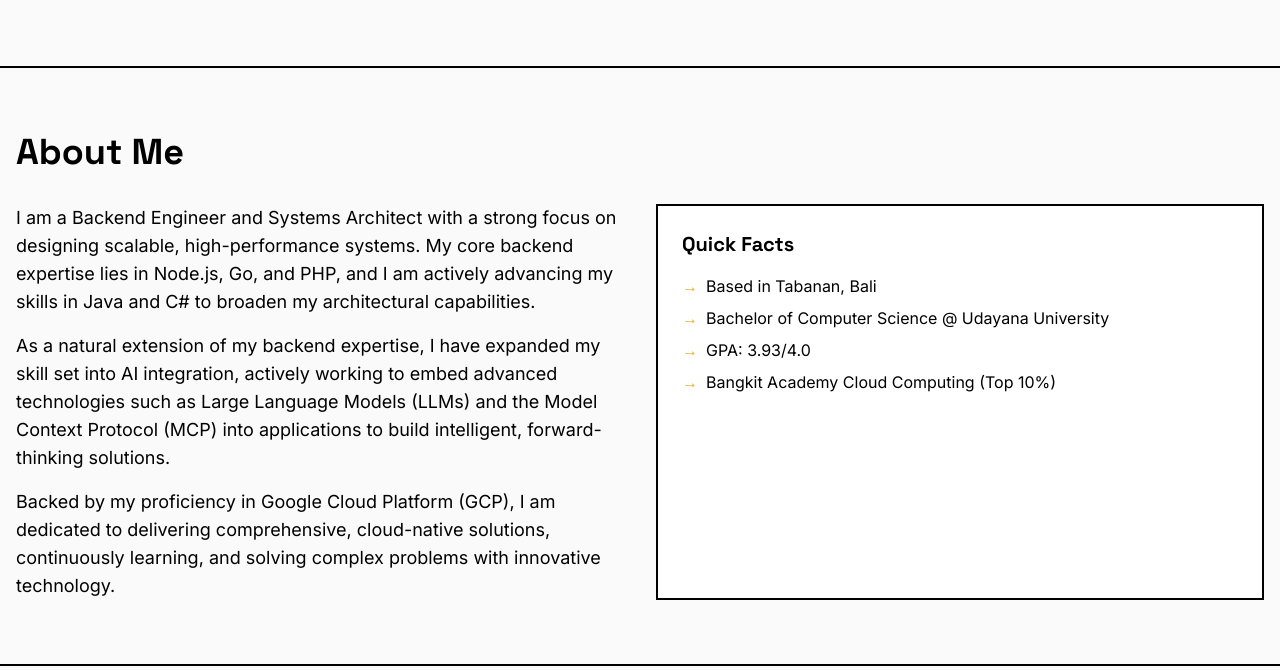
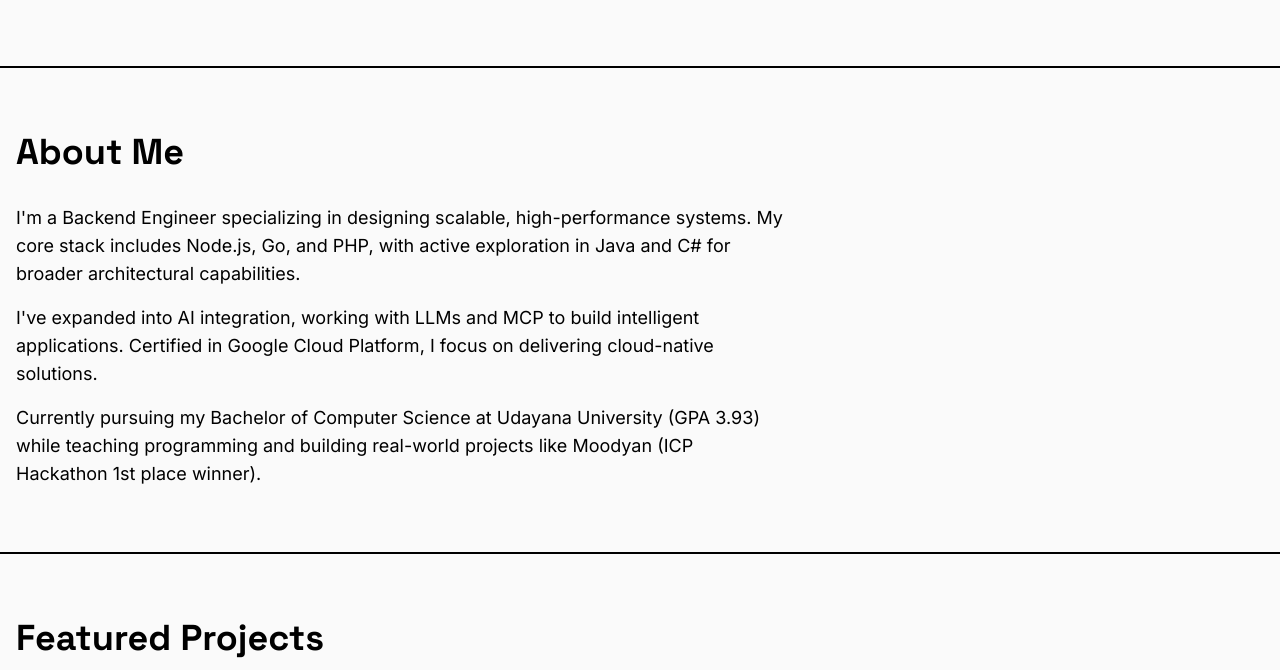
Before and after one commit to bayurkp/bayurkp.github.io, an Astro site: page / in a window 1280 px wide. Shown: the part 732-1402 px from the top of the page. Built offline with nearby package versions, Linux system fonts and the light colour scheme; Astro itself is replaced by a stand-in of ours.

Commit message:
style: simplify About Me section, remove Quick Facts box

```diff
--- a/src/components/Hero.astro
+++ b/src/components/Hero.astro
@@ -9,7 +9,7 @@ import Button from './Button.astro';
         Hi, I'm <span class="text-accent">Bayu Rizky</span>
       </h1>
       <p class="text-xl md:text-2xl font-body mb-8 max-w-2xl">
-        Backend Engineer & Systems Architect building scalable, high-performance systems. Specializing in Node.js, Go, and AI/LLM integration.
+        Backend Engineer & Systems Architect from Tabanan, Bali. Building scalable systems with Node.js, Go, and AI/LLM integration. GCP enthusiast.
       </p>
       <div class="flex flex-wrap gap-4">
         <Button href="/#projects" variant="primary">View Projects</Button>
@@ -22,39 +22,16 @@ import Button from './Button.astro';
 <section class="py-16 border-b-2 border-black dark:border-white">
   <div class="container mx-auto px-4">
     <h2 class="text-3xl md:text-4xl font-heading font-bold mb-8">About Me</h2>
-    <div class="grid md:grid-cols-2 gap-8">
-      <div class="space-y-4">
+    <div class="max-w-3xl space-y-4">
       <p class="font-body text-lg">
-          I am a Backend Engineer and Systems Architect with a strong focus on designing scalable, high-performance systems. My core backend expertise lies in Node.js, Go, and PHP, and I am actively advancing my skills in Java and C# to broaden my architectural capabilities.
+        I'm a Backend Engineer specializing in designing scalable, high-performance systems. My core stack includes Node.js, Go, and PHP, with active exploration in Java and C# for broader architectural capabilities.
       </p>
       <p class="font-body text-lg">
-          As a natural extension of my backend expertise, I have expanded my skill set into AI integration, actively working to embed advanced technologies such as Large Language Models (LLMs) and the Model Context Protocol (MCP) into applications to build intelligent, forward-thinking solutions.
+        I've expanded into AI integration, working with LLMs and MCP to build intelligent applications. Certified in Google Cloud Platform, I focus on delivering cloud-native solutions.
       </p>
       <p class="font-body text-lg">
-          Backed by my proficiency in Google Cloud Platform (GCP), I am dedicated to delivering comprehensive, cloud-native solutions, continuously learning, and solving complex problems with innovative technology.
+        Currently pursuing my Bachelor of Computer Science at Udayana University (GPA 3.93) while teaching programming and building real-world projects like Moodyan (ICP Hackathon 1st place winner).
       </p>
-      </div>
-      <div class="border-2 border-black dark:border-white p-6 bg-white dark:bg-neutral-900">
-        <h3 class="font-heading font-bold text-xl mb-4">Quick Facts</h3>
-        <ul class="space-y-2 font-body">
-          <li class="flex items-center gap-2">
-            <span class="text-accent font-bold">→</span>
-            <span>Based in Tabanan, Bali</span>
-          </li>
-          <li class="flex items-center gap-2">
-            <span class="text-accent font-bold">→</span>
-            <span>Bachelor of Computer Science @ Udayana University</span>
-          </li>
-          <li class="flex items-center gap-2">
-            <span class="text-accent font-bold">→</span>
-            <span>GPA: 3.93/4.0</span>
-          </li>
-          <li class="flex items-center gap-2">
-            <span class="text-accent font-bold">→</span>
-            <span>Bangkit Academy Cloud Computing (Top 10%)</span>
-          </li>
-        </ul>
-      </div>
     </div>
   </div>
 </section>
```
Lines whose indentation alone changed are shown as unchanged.
